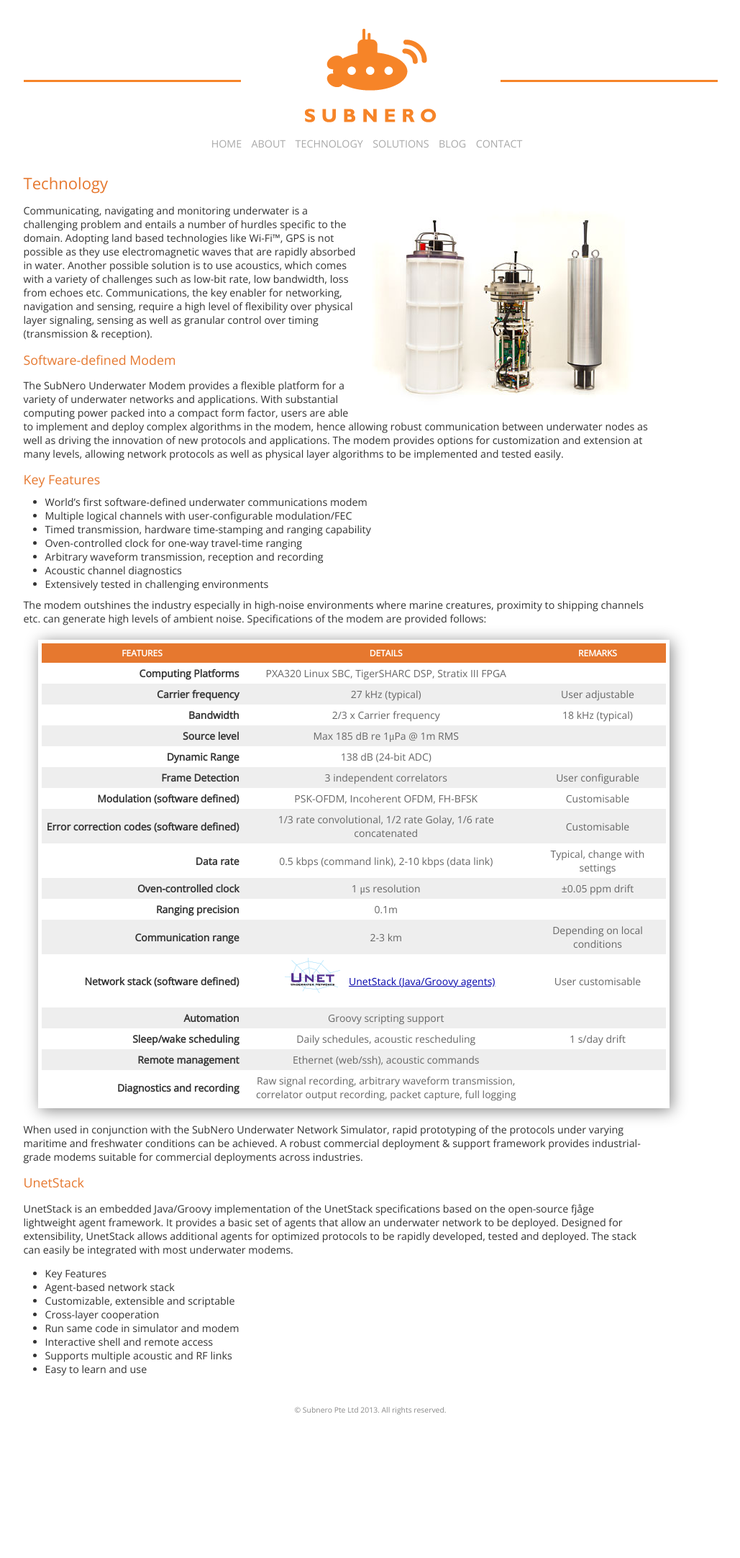
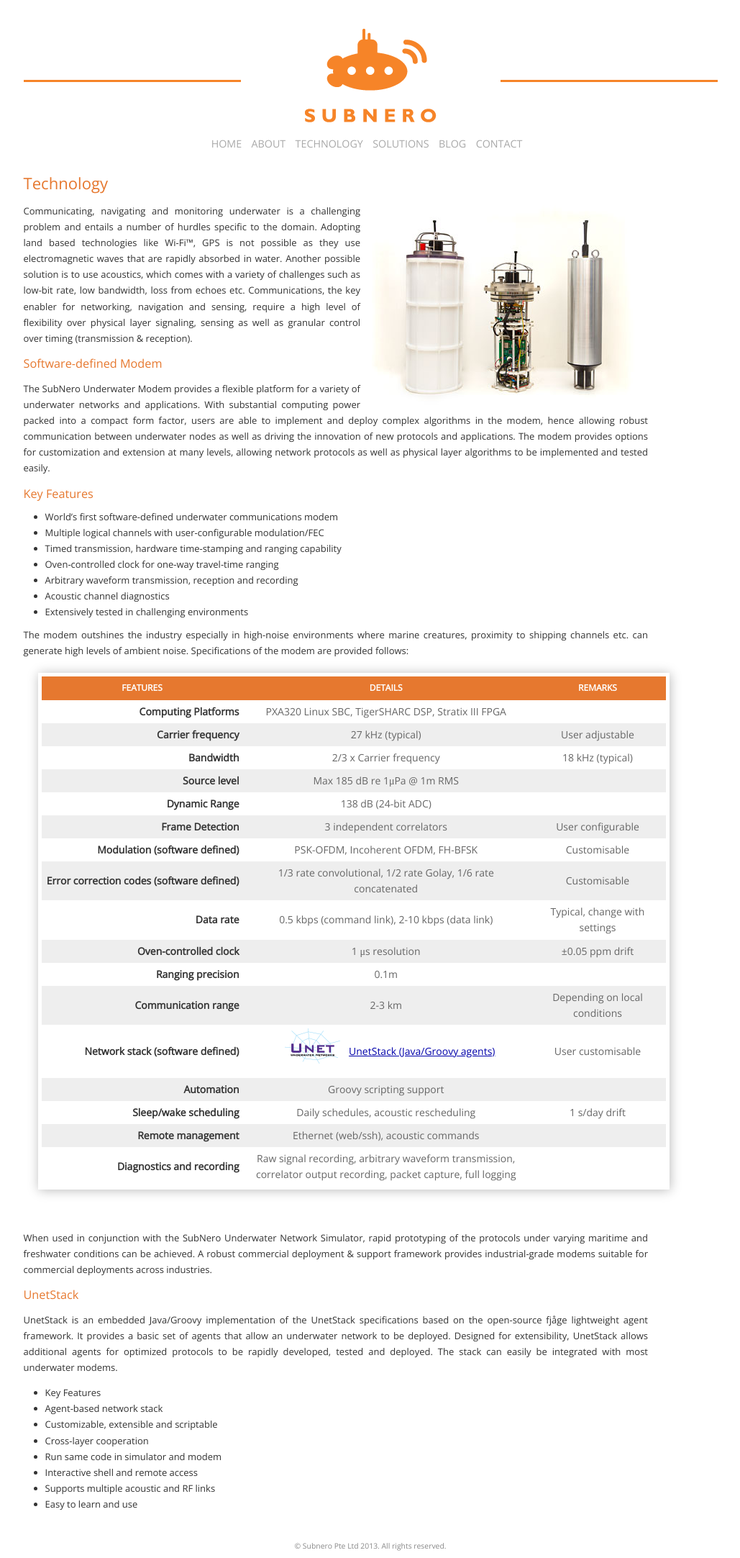
Before and after one commit to subnero1/old_website, a Jekyll site: the page built from technology/index.html, in a window 1280 px wide. Shown: the whole page at 72% size, without its empty margins (125-1154 px from the left). Built offline with Jekyll 4.4.1, drawn with Linux system fonts in a browser that asks for light colours; Markdown is read by kramdown in place of the engine named in the settings; before the commit the page ends 1976 px from its top, so only the background shows below that.

Commit message:
Justified Text, went easy on the box shadow

```diff
--- a/css/main.css
+++ b/css/main.css
@@ -184,13 +184,12 @@
   float: left;
   font-weight: 400;
   font-family: 'Open Sans';
-  text-align: left;
+  text-align: justify;
   padding-left:40px;
   margin-top: 30px;
   font-size: 110%;
   font-weight: 400;
   color: #333333;
-
 }
 .about h1{
   color :#e6782f;
@@ -210,7 +209,6 @@
   width:965px;
 }
 .technology .Trio{
-
 margin-left: 0px;
 float: right;
 }
@@ -237,10 +235,11 @@
   float: left;
   font-weight: 400;
   font-family: 'Open Sans';
-  text-align: left;
-  font-size: 110%;
+  text-align: justify;
+  font-size: 100%;
   font-weight: 400;
   color: #333333;
+  line-height:170%;
 }
 .technology ul{
   margin-top: 10px;
@@ -253,7 +252,7 @@
   margin:20px;padding:5px;
   width:100%;
   border:none;
-  box-shadow: 3px 3px 20px #888888;
+  box-shadow: 1px 1px 15px #bbbbbb;
 }.CSSTableGenerator1 table{
   width:100%;
   height:100%;
@@ -323,7 +322,7 @@
   float: left;
   font-weight: 400;
   font-family: 'Open Sans';
-  text-align: left;
+  text-align: justify;
   font-size: 110%;
   font-weight: 400;
   color: #333333;
--- a/technology/index.html
+++ b/technology/index.html
@@ -121,6 +121,7 @@
                     </tr>
                 </table>
             </div>
+            <br>
             <p>When used in conjunction with the SubNero Underwater Network Simulator, rapid prototyping of the protocols under varying maritime and freshwater conditions can be achieved.
 A robust commercial deployment & support framework provides industrial-grade modems suitable for commercial deployments across industries.
 
```
